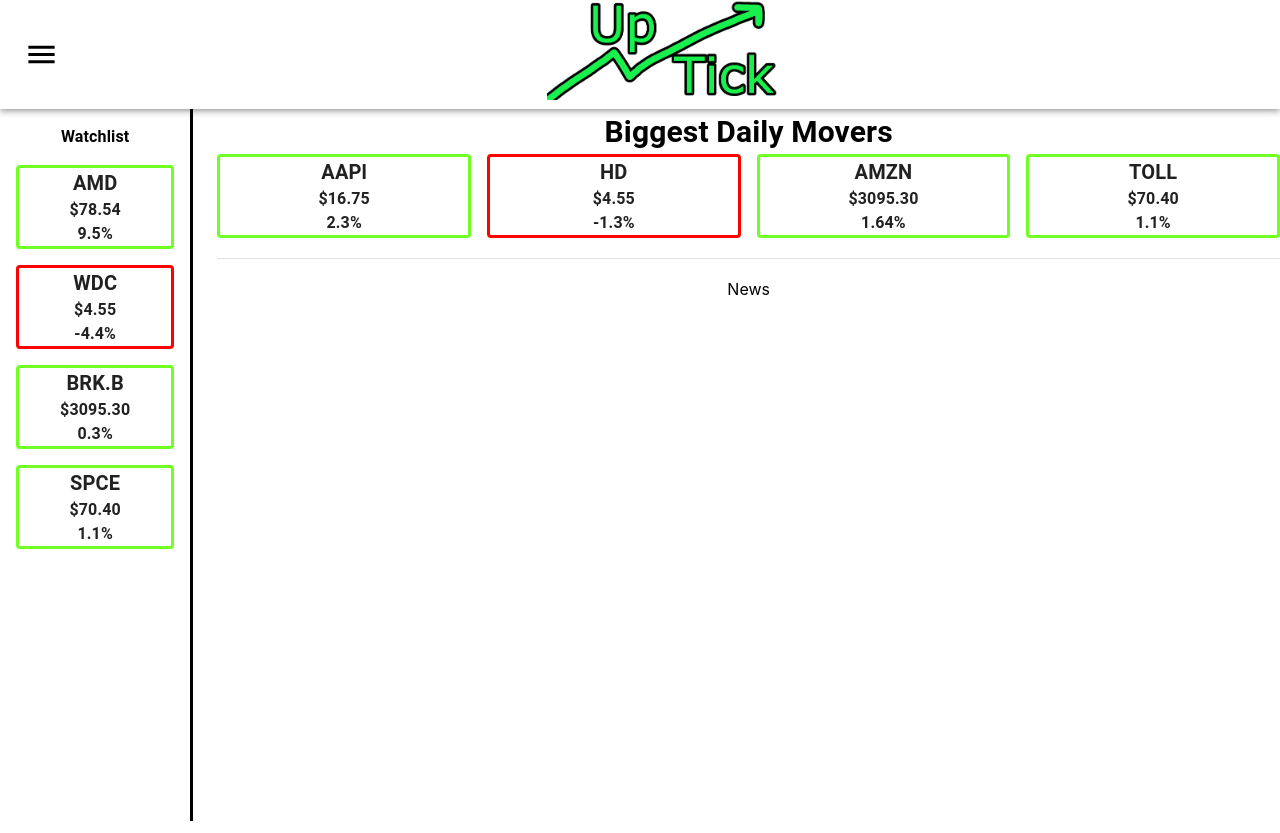
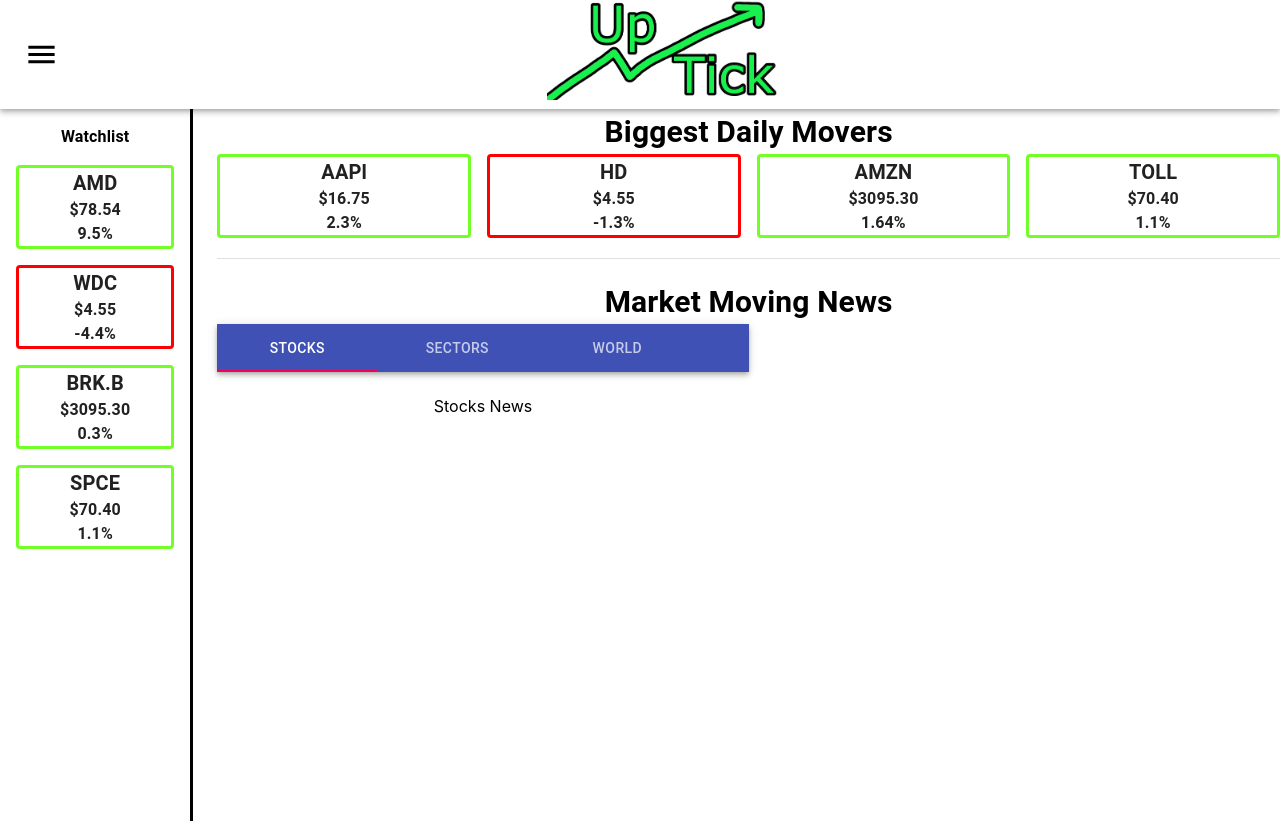
Before and after one commit to Z1mm3r/Uptick, a React (Create React App) app: page / in a window 1280 px wide. Built offline with nearby package versions, Linux system fonts and the light colour scheme.

Commit message:
basic structure, added MUI LABS

```diff
--- a/package.json
+++ b/package.json
@@ -5,13 +5,14 @@
   "dependencies": {
     "@material-ui/core": "^4.11.0",
     "@material-ui/icons": "^4.9.1",
+    "@material-ui/lab": "^4.0.0-alpha.56",
     "@testing-library/jest-dom": "^4.2.4",
     "@testing-library/react": "^9.3.2",
     "@testing-library/user-event": "^7.1.2",
     "classnames": "^2.2.6",
     "react": "^16.13.1",
     "react-dom": "^16.13.1",
-    "react-scripts": "3.4.1"
+    "react-scripts": "^3.4.3"
   },
   "scripts": {
     "start": "react-scripts start",
--- /dev/null
+++ b/src/screens/StreetView/News/NewsTab/index.js
@@ -0,0 +1,25 @@
+import React from 'react'
+
+import TabPanel from '@material-ui/lab/TabPanel'
+import Box from '@material-ui/core/Box'
+
+
+
+
+export default function NewsTab(props){
+    const {children,
+        value,
+        label,
+        news} = props
+
+        console.log(children)
+
+    return(
+        <TabPanel value={value.toString()} label={label}>
+            <Box>
+
+            </Box>
+            {label}
+        </TabPanel>
+    )
+}
--- /dev/null
+++ b/src/screens/StreetView/News/NewsTabs/index.js
@@ -0,0 +1,39 @@
+import React, {useState} from 'react'
+import Grid from '@material-ui/core/Grid';
+import Box from '@material-ui/core/Box';
+import AppBar from '@material-ui/core/AppBar'
+import Tabs from '@material-ui/core/Tabs'
+import Tab from '@material-ui/core/Tab'
+import TabPanel from '@material-ui/lab/TabPanel'
+import TabContext from '@material-ui/lab/TabContext'
+
+import NewsTab from '../NewsTab'
+
+import { Typography, TableContainer } from '@material-ui/core';
+
+
+export default function NewsTabs(props){
+
+    const [tab,setTab] = useState(0)
+
+    const tabChange = (event, value) => {
+        console.log(`changed to ${value}`)
+        setTab(value)
+    }
+
+    return(
+        <Box width={'50%'}>
+            <TabContext value={tab.toString()}>
+                <AppBar position="static">
+                    <Tabs value={tab} onChange={tabChange} >
+                        <Tab label="Stocks"  />
+                        <Tab label="Sectors"  />
+                        <Tab label="World"  />
+                    </Tabs>
+                </AppBar>
+                <NewsTab value={0} label={'Stocks News'} />
+                <NewsTab value={1} label={'Sectors News'}/>
+                <NewsTab value={2} label={'World News'}/>
+            </TabContext>
+        </Box>    )
+}
--- /dev/null
+++ b/src/screens/StreetView/News/index.js
@@ -0,0 +1,56 @@
+import React from 'react'
+import Grid from '@material-ui/core/Grid';
+import Box from '@material-ui/core/Box';
+
+import NewsTabs from './NewsTabs'
+
+
+import { Typography } from '@material-ui/core';
+
+
+const testResp = [
+    {
+        date: "Sat, 08 Aug 2020 00:16:13 -0400",
+        img_url: "https://cdn.snapi.dev/images/v1/1/0/105608707-1543958268940rts28w1h-5.jpg",
+        news_url:  "https://seekingalpha.com/article/4366208-3-quick-charts-from-jobs-report?utm_source=feed_articles_market_outlook_economy&utm_medium=referral",
+        source_name: "Seeking Alpha",
+        text: "Three charts tell the top-line story: the recovery slowed significantly in July.",
+        title: "3 Quick Charts From The Jobs Report",
+    },
+
+]
+
+function NewsSection(props){
+
+    return(
+        <Grid container direction='column'>
+            <Grid item>
+                <Typography>
+                    <Box fontWeight="fontWeightBold" fontSize={30}>
+                        Market Moving News
+                    </Box>
+                </Typography>
+            </Grid>
+            <Grid item>
+
+                <NewsTabs/>
+
+            </Grid>
+
+
+        </Grid>
+    )
+}
+
+
+/*
+<AppBar position="static">
+                    <Tabs value={value} onChange={handleChange} aria-label="simple tabs example">
+                        <Tab label="Item One" {...a11yProps(0)} />
+                        <Tab label="Item Two" {...a11yProps(1)} />
+                        <Tab label="Item Three" {...a11yProps(2)} />
+                    </Tabs>
+                </AppBar>
+                */
+
+export default NewsSection
--- a/src/screens/StreetView/index.js
+++ b/src/screens/StreetView/index.js
@@ -6,6 +6,7 @@
 import Divider from '@material-ui/core/Divider';
 import BiggestMovers from './BiggestMovers'
 import Watchlist from './Watchlist'
+import News from './News'
 
 
 
@@ -25,7 +26,7 @@
                     <Divider/>
                     <br/>
                     <Grid item>
-                        News
+                        <News/>
                     </Grid>
                 </Grid>
             </Grid>
```
Also changed, not shown: src/screens/StreetView/News/NewsSnippet/index.js (added, +40 -0 lines), 2 other files (tests, documents, lock files or other folders).
